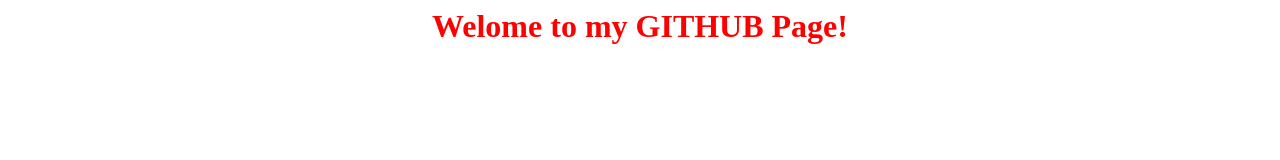
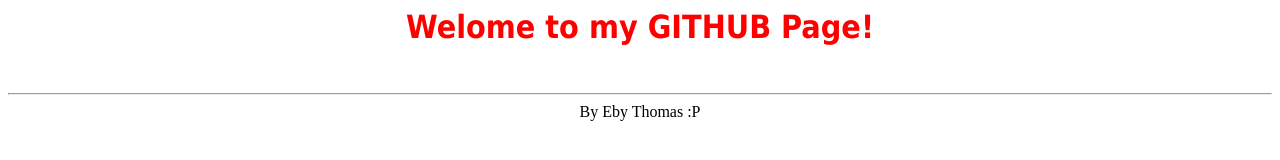
Before and after one commit to ebythomas/ebythomas.github.io, a plain HTML site: page index.html in a window 1280 px wide. Drawn offline with Linux system fonts and the light colour scheme.

Commit message:
added my name and updated font

```diff
--- a/index.html
+++ b/index.html
@@ -4,11 +4,14 @@
 </head>
 <body>
 <center>
-<font color=red>
+<font color="red" face="Tahoma">
 <h1>
 Welome to my GITHUB Page!
 </h1>
 </font>
+<br>
+<hr>
+By Eby Thomas :P
 </center>
 </body>
 </html>
```
